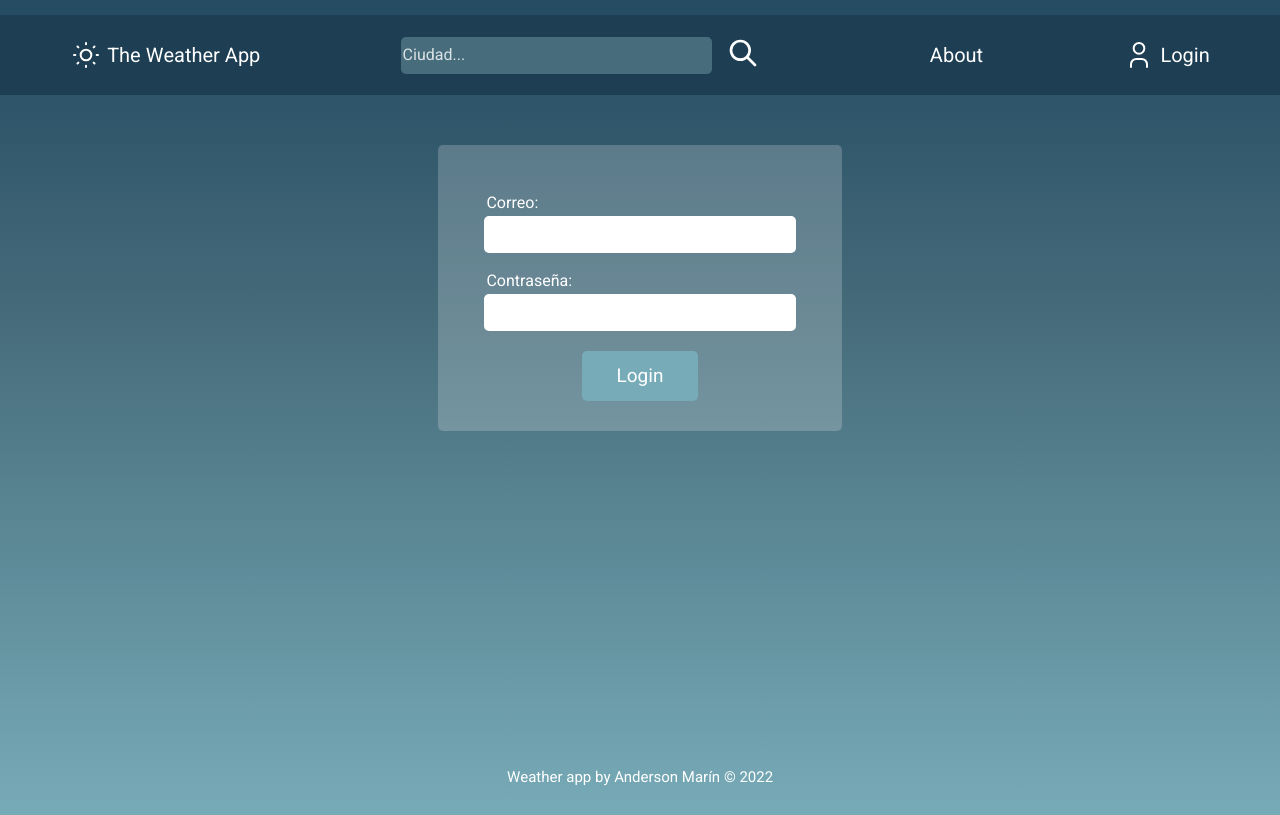
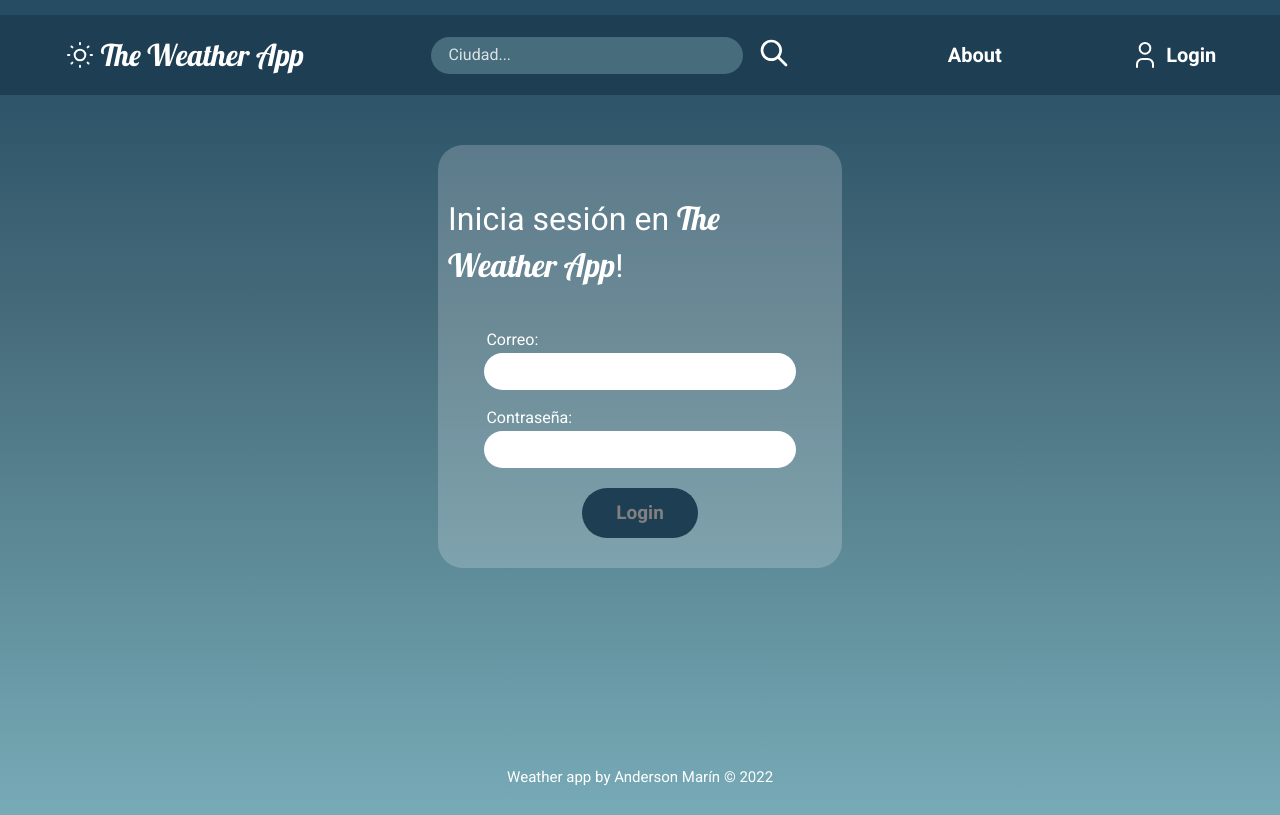
Before and after one commit to anmarinur/weather-app, a React (Create React App) app: page /login in a window 1280 px wide. Built offline with nearby package versions, Linux system fonts and the light colour scheme; no server answers.

Commit message:
Add welcome component with styles

```diff
--- a/public/index.html
+++ b/public/index.html
@@ -6,7 +6,7 @@
     <link rel="stylesheet" href="./style.css">
     <link rel="preconnect" href="https://fonts.googleapis.com">
     <link rel="preconnect" href="https://fonts.gstatic.com" crossorigin>
-    <link href="https://fonts.googleapis.com/css2?family=Heebo:wght@400;700&display=swap" rel="stylesheet">
+    <link href="https://fonts.googleapis.com/css2?family=Heebo:wght@400;700&family=Lobster&display=swap" rel="stylesheet">
     <meta name="viewport" content="width=device-width, initial-scale=1" />
     <meta name="theme-color" content="#000000" />
     <meta
--- a/src/components/Card.jsx
+++ b/src/components/Card.jsx
@@ -7,7 +7,14 @@ function Card(props) {
     <div className={style.card}>
       <button className={style.x} onClick={props.onClose}>x</button>
       <Link className={style.link} to={`/ciudad/${props.id}`} >
-        <h1 className={style.h1}>{props.name}</h1>
+        <div className={style.title}>
+          <svg xmlns="http://www.w3.org/2000/svg" className="icon icon-tabler icon-tabler-map-pin" width="32" height="32" viewBox="0 0 24 24" strokeWidth="1.5" stroke="#1D3E53" fill="none" strokeLinecap="round" strokeLinejoin="round">
+            <path stroke="none" d="M0 0h24v24H0z" fill="none"/>
+            <circle cx="12" cy="11" r="3" />
+            <path d="M17.657 16.657l-4.243 4.243a2 2 0 0 1 -2.827 0l-4.244 -4.243a8 8 0 1 1 11.314 0z" />
+          </svg>
+          <h1 className={style.h1}>{props.name}</h1>
+        </div>
       </Link>
       <div className={style.info}>
         <div className={style.subInfo}>
--- a/src/components/Card.module.css
+++ b/src/components/Card.module.css
@@ -1,22 +1,30 @@
 .card {
   background-color: #fff;
-  border-radius: 3%;
+  border-radius: 25px;
   width: 300px;
   height: 250px;
   margin: 50px;
   transition: 0.5s;
 }
 
+.title {
+  display: flex;
+  flex-direction: row;
+  justify-content: center;
+  align-items: center;
+}
+
 .x {
   position: relative;
-  top: 5px;
-  left: 255px;
+  top: 10px;
+  left: 250px;
   text-align: center;
   line-height: 0px;
-  padding-bottom: 5px;
+  padding-bottom: 4px;
+  padding-left: 7px;
   background-color: #77ABB7;
   border: none;
-  border-radius: 3%;
+  border-radius: 25px;
   height: 40px;
   width: 40px;
   color: #1D3E53;
@@ -38,7 +46,7 @@
   font-size: 35px;
   font-weight: bold;
   margin: 0px;
-  padding-top: 5px;
+  padding-top: 10px;
   padding-bottom: 5px;
   transition: 0.5s;
 }
@@ -82,8 +90,9 @@
 .img {
   display: block;
   margin: auto auto;
-  border-radius: 10%;
-  background-color:#77ABB7;
+  border-radius: 25px;
+  background: rgb(231,247,254);
+  background: linear-gradient(0deg,  rgba(119,171,183,1) 0%, rgb(209, 227, 234) 100%);
 }
 
 .link {
--- a/src/components/Cards.jsx
+++ b/src/components/Cards.jsx
@@ -1,10 +1,12 @@
 import React from 'react'
 import Card from "./Card"
 import styles from './Cards.module.css'
+import Welcome from './Welcome'
 
 function Cards(data) {
 
-  if(data.cities){
+  if(data.cities.length !== 0){
+    console.log(data.cities)
     return (
       <div className={styles.cards}>
         {
@@ -25,7 +27,7 @@ function Cards(data) {
   } else {
     return(
       <div>
-        <h2>Sin ciudades</h2>
+        <Welcome />
       </div>
     )
   }
--- a/src/components/Login.jsx
+++ b/src/components/Login.jsx
@@ -51,6 +51,7 @@ function Login() {
 
   return (
     <form onSubmit={handleSubmit} className={style.form}>
+      <h1 className={style.h1}>Inicia sesión en <span  className={style.logo}>The Weather App</span>!</h1>
       <div className={style.div}>
         <label className={style.label} htmlFor="email">Correo: </label>
         <p className={style.error}>{errors.email ? errors.email : ''}</p>
--- a/src/components/Login.module.css
+++ b/src/components/Login.module.css
@@ -6,7 +6,7 @@
   background-color: rgba(255, 255, 255, 0.2);
   margin: 50px auto;
   padding: 30px 10px;
-  border-radius: 5px;
+  border-radius: 25px;
 }
 
 .error {
@@ -19,15 +19,12 @@
 .input {
   width: 80%;
   height: 35px;
-  border-radius: 5px;
+  border-radius: 70px;
   border: none;
   font-size: 19px;
   font-family: inherit;
   outline-color: #77ABB7;
-}
-
-.input[type='submit']:disabled {
-  background:rgba(255, 255, 255, 0.2)
+  text-indent: 15px;
 }
 
 .danger {
@@ -47,10 +44,26 @@
   width: 30%;
   height: 50px;
   font-family: inherit;
-  background-color: #77ABB7;
+  background-color: #1D3E53;
   border: none;
-  border-radius: 5px;
+  border-radius: 25px;
   color: white;
   margin-top: 20px;
   font-size: 19px;
+  transition: 0.5s;
+  font-weight: bold;
+  cursor: pointer;
 }
+
+.button:disabled {
+  color: gray;
+}
+
+.h1 {
+  font-weight:normal;
+  font-family: inherit;
+}
+
+.logo {
+  font-family: 'Lobster', cursive;
+}
--- a/src/components/Nav.module.css
+++ b/src/components/Nav.module.css
@@ -19,7 +19,8 @@
 
 .text {
   color: #fff;
-  font-size: 20px;
+  font-size: 30px;
+  font-family: 'Lobster', cursive;
   margin-left: 5px;
 }
 
@@ -32,6 +33,7 @@
   width: 100%;
   color: #fff;
   font-size: 20px;
+  font-weight: bold;
   /* margin-left: 5px; */
 }
 
--- a/src/components/SearchBar.module.css
+++ b/src/components/SearchBar.module.css
@@ -10,10 +10,12 @@
   margin-right: 10px;
   width: 80%;
   border: none;
-  border-radius: 5px;
+  border-radius: 70px;
   font-family: inherit;
   font-size: 16px;
   color: #fff;
+  text-indent: 15px;
+  outline-color: #77ABB7;
 }
 
 .input::placeholder {
--- /dev/null
+++ b/src/components/Welcome.jsx
@@ -0,0 +1,13 @@
+import React from 'react';
+import style from './Welcome.module.css'
+
+function Welcome() {
+  return (
+    <div className={style.div}>
+      <h1 className={style.h1}>Bienvenido a <span className={style.span}>The Weather App</span></h1>
+      <p className={style.p}>Para empezar escribe en la barra de búsqueda la ciudad que quieres consultar y obtendrás una tarjeta con sus datos climáticos. Puedes agregar tantas ciudades como quieras. Si quieres tener más información de la ciudad que buscaste, da clic encima y te mostrará más datos climáticos. Tambien puedes iniciar sesión para guardar tus preferencias (esta parte en desarrollo).</p>
+    </div>
+  );
+}
+
+export default Welcome;
--- /dev/null
+++ b/src/components/Welcome.module.css
@@ -0,0 +1,23 @@
+.div {
+  display: flex;
+  flex-direction: column;
+  align-items: center;
+  width: 80%;
+  background-color: rgba(255, 255, 255, 0.2);
+  margin: 50px auto;
+  padding: 30px 10px;
+  border-radius: 25px;
+}
+
+.h1 {
+  font-size: 50px;
+}
+
+.span {
+  font-family: 'Lobster', cursive;
+}
+
+.p {
+  font-size: 25px;
+  padding: 10px 40px;
+}
```
